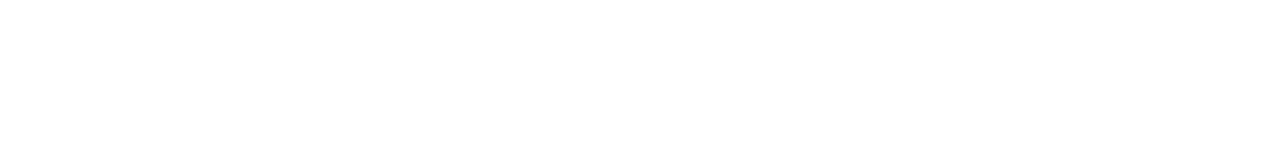
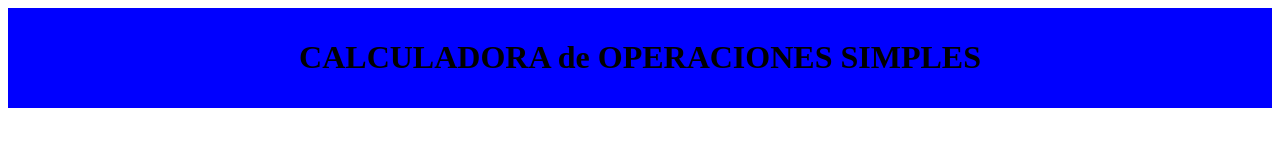
Before and after one commit to santiagox24/Calculadora-Simple, a plain HTML site: page index.html in a window 1280 px wide. Drawn offline with Linux system fonts and the light colour scheme.

Commit message:
Se empezo a hacer el header.

```diff
--- a/index.css
+++ b/index.css
@@ -0,0 +1,12 @@
+header
+{
+   padding: 10px;
+    background-color: blue;
+}
+
+header>h1
+{
+   display: flex;
+   flex-direction: column;
+    align-items: center;
+}
--- a/index.html
+++ b/index.html
@@ -3,9 +3,17 @@
 <head>
     <meta charset="UTF-8">
     <meta name="viewport" content="width=device-width, initial-scale=1.0">
-    <title>Document</title>
+    <title>Calculadora Simple</title>
+    <link rel="stylesheet" href="index.css" />
 </head>
 <body>
 
+
+    <header>
+        <h1>CALCULADORA de OPERACIONES SIMPLES</h1>
+    </header>
+
+
+    <script type="module" src="index.js"></script>
 </body>
 </html>
```
